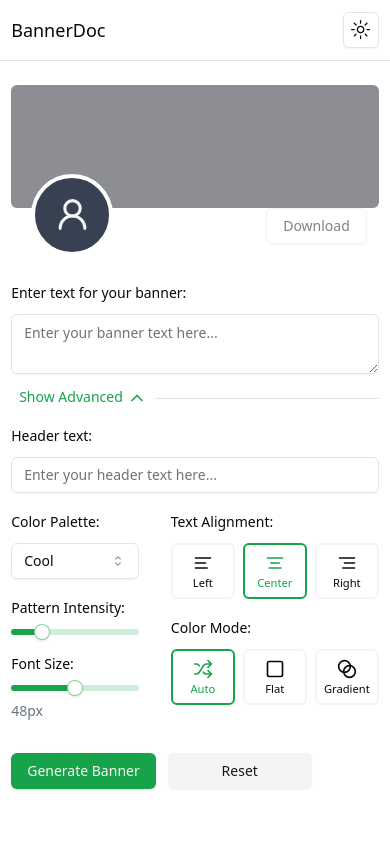
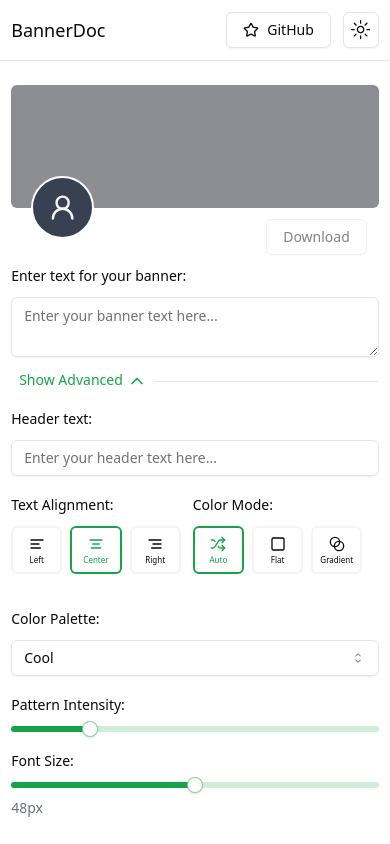
Before and after one commit to devRabbani/bannerdoc, a Next.js app: page / in a window 390 px wide. Shown: the top 844 px of the page. Built offline with nearby package versions, Linux system fonts and the light colour scheme.

Commit message:
fix soome comp structure and add responsive design

```diff
--- a/app/layout.tsx
+++ b/app/layout.tsx
@@ -3,6 +3,7 @@ import localFont from "next/font/local";
 import "./globals.css";
 import Nav from "@/components/nav";
 import { ThemeProvider } from "@/components/theme-provider";
+import Footer from "@/components/footer";
 
 const geistSans = localFont({
   src: "./fonts/GeistVF.woff",
@@ -31,6 +32,7 @@ export default function RootLayout({
         >
           <Nav />
           <main className="container pt-2 pb-16">{children}</main>
+          <Footer />
         </ThemeProvider>
       </body>
     </html>
--- a/components/align-items-radio.tsx
+++ b/components/align-items-radio.tsx
@@ -1,49 +1,31 @@
 import { AlignCenter, AlignLeft, AlignRight } from "lucide-react";
-import { Label } from "./ui/label";
-import { RadioGroup, RadioGroupItem } from "./ui/radio-group";
+import { Label } from "@/components/ui/label";
+import { RadioGroup, RadioGroupItem } from "@/components/ui/radio-group";
 import FormDiv from "./form-div";
 import { AlignType } from "@/lib/types";
+import IconRadioGroup from "./icon-radio-group";
+
+const alignOptions = [
+  { value: "left", icon: AlignLeft },
+  { value: "center", icon: AlignCenter },
+  { value: "right", icon: AlignRight },
+] as const;
+
+type AlignItemsRadioProps = {
+  align: AlignType;
+  setAlign: (align: AlignType) => void;
+};
 
 export default function AlignItemsRadio({
   align,
   setAlign,
-}: {
-  align: AlignType;
-  setAlign: (align: AlignType) => void;
-}) {
+}: AlignItemsRadioProps) {
   return (
-    <FormDiv>
-      <Label>Text Alignment:</Label>
-      <RadioGroup
-        value={align}
-        onValueChange={(value: AlignType) => setAlign(value)}
-        className="flex mt-2"
-      >
-        <Label
-          htmlFor="left"
-          className="flex flex-col justify-center items-center bg-popover rounded-md w-16 h-14 gap-1 hover:bg-accent cursor-pointer hover:text-accent-foreground [&:has([data-state=checked])]:border-primary border-muted [&:has([data-state=checked])]:text-primary border-2"
-        >
-          <AlignLeft className="h-5 w-5" />
-          <span className="text-[0.7rem]">Left</span>
-          <RadioGroupItem value="left" id="left" className="sr-only" />
-        </Label>
-        <Label
-          htmlFor="center"
-          className="flex flex-col justify-center items-center bg-popover rounded-md w-16 h-14 gap-1 hover:bg-accent cursor-pointer hover:text-accent-foreground [&:has([data-state=checked])]:border-primary border-muted [&:has([data-state=checked])]:text-primary border-2"
-        >
-          <AlignCenter className="h-5 w-5" />
-          <span className="text-[0.7rem]">Center</span>
-          <RadioGroupItem value="center" id="center" className="sr-only" />
-        </Label>
-        <Label
-          htmlFor="right"
-          className="flex flex-col justify-center items-center bg-popover rounded-md w-16 h-14 gap-1 hover:bg-accent cursor-pointer hover:text-accent-foreground [&:has([data-state=checked])]:border-primary border-muted [&:has([data-state=checked])]:text-primary border-2"
-        >
-          <AlignRight className="h-5 w-5" />
-          <span className="text-[0.7rem]">Right</span>
-          <RadioGroupItem value="right" id="right" className="sr-only" />
-        </Label>
-      </RadioGroup>
-    </FormDiv>
+    <IconRadioGroup
+      label="Text Alignment"
+      options={alignOptions}
+      value={align}
+      setValue={setAlign}
+    />
   );
 }
--- a/components/banner-generator.tsx
+++ b/components/banner-generator.tsx
@@ -2,16 +2,11 @@
 
 import { useEffect, useRef, useState } from "react";
 import { Button } from "./ui/button";
-import { Textarea } from "./ui/textarea";
 import { Label } from "./ui/label";
-import { backgroundPatterns, colorPalettes } from "@/lib/constants";
 import {
   applyBackground,
   applyPattern,
-  getAverageColor,
-  getContrastColor,
   renderText,
-  renderTextWithWrapping,
   selectColors,
   setupTextRendering,
 } from "@/lib/utils";
@@ -22,25 +17,8 @@ import {
 } from "./ui/collapsible";
 import { Input } from "./ui/input";
 import { Separator } from "./ui/separator";
-import {
-  AlignCenter,
-  AlignLeft,
-  AlignRight,
-  Blend,
-  ChevronDown,
-  Shuffle,
-  Square,
-  User2Icon,
-} from "lucide-react";
-import { RadioGroup, RadioGroupItem } from "./ui/radio-group";
-import { Slider } from "./ui/slider";
-import {
-  Select,
-  SelectContent,
-  SelectItem,
-  SelectTrigger,
-  SelectValue,
-} from "./ui/select";
+import { ChevronDown, User2Icon } from "lucide-react";
+
 import FormDiv from "./form-div";
 import AlignItemsRadio from "./align-items-radio";
 import { ColorModeRadio } from "./color-mode-radio";
@@ -49,7 +27,6 @@ import BannerText from "./banner-text";
 import CustomColorPicker from "./custom-color-picker";
 import SettingSliders from "./setting-sliders";
 import { AlignType, FillModeType, PaletteType } from "@/lib/types";
-import BannerPreview from "./banner-preview";
 
 export default function BannerGenerator() {
   const [bannerUrl, setBannerUrl] = useState("");
@@ -99,7 +76,7 @@ export default function BannerGenerator() {
           palette,
           fillMode,
           customColor1,
-          customColor2
+          customColor2,
         );
         applyBackground(ctx, fillMode, selectedColors);
         await applyPattern(ctx, patternIntensity);
@@ -121,21 +98,21 @@ export default function BannerGenerator() {
   return (
     <div
       ref={bannerContainerRef}
-      className=" mx-auto py-4 space-y-6 scroll-mt-56"
+      className="mx-auto scroll-mt-56 space-y-6 py-4"
     >
       <div className="">
-        <div className="relative scroll-mt-56 aspect-[3/1] w-full mx-auto bg-muted-foreground/80 rounded-md overflow-hidden">
-          <canvas ref={canvasRef} className="absolute inset-0 w-full h-full" />
+        <div className="relative mx-auto aspect-[3/1] w-full scroll-mt-56 overflow-hidden rounded-md bg-muted-foreground/80">
+          <canvas ref={canvasRef} className="absolute inset-0 h-full w-full" />
         </div>
         <div className="flex items-end justify-between">
-          <div className="w-[22.3%]  aspect-square rounded-full border-4 border-background -mt-[11%] ml-5 relative bg-gray-700 grid place-items-center text-gray-100 ">
+          <div className="relative -mt-[8.5%] ml-5 grid aspect-square w-[17%] place-items-center rounded-full border-2 border-background bg-gray-700 text-gray-100 sm:-mt-[11%] sm:w-[22.3%] sm:border-4">
             <User2Icon className="h-1/2 w-1/2" />
           </div>
           <Button
             disabled={!bannerUrl}
             onClick={downloadBanner}
             variant="outline"
-            className="mb-3 mr-3"
+            className="-mb-4 mr-3 sm:mb-3"
           >
             Download
           </Button>
@@ -153,7 +130,7 @@ export default function BannerGenerator() {
               <Separator />
               <Button
                 variant="link"
-                className="-mt-5 bg-background gap-1 w-fit px-2 flex items-center"
+                className="-mt-5 flex w-fit items-center gap-1 bg-background px-2"
               >
                 Show Advanced{" "}
                 <ChevronDown
@@ -174,12 +151,12 @@ export default function BannerGenerator() {
                 placeholder="Enter your header text here..."
               />
             </FormDiv>
-            <div className="flex flex-row-reverse gap-8 items-start">
-              <div className="space-y-4">
+            <div className="flex flex-col items-start gap-8 md:flex-row-reverse">
+              <div className="flex w-full justify-between gap-2 min-[370px]:justify-start min-[370px]:gap-3 sm:gap-4 md:w-fit md:flex-col">
                 <AlignItemsRadio align={align} setAlign={setAlign} />
                 <ColorModeRadio fillMode={fillMode} setFillMode={setFillMode} />
               </div>
-              <div className="space-y-4 w-full">
+              <div className="w-full space-y-4">
                 <div className="flex gap-3">
                   <SelectColorPalette value={palette} setValue={setPalette} />
                   {palette === "custom" && (
@@ -202,11 +179,15 @@ export default function BannerGenerator() {
             </div>
           </CollapsibleContent>
         </Collapsible>
-        <div className="space-x-3">
-          <Button onClick={generateBanner} className="mt-6">
+        <div className="mt-6 flex flex-col-reverse gap-3 sm:flex-row">
+          <Button onClick={generateBanner} className="py-5 sm:py-2">
             Generate Banner
           </Button>
-          <Button onClick={handleReset} variant="secondary" className="w-36">
+          <Button
+            onClick={handleReset}
+            variant="secondary"
+            className="py-5 sm:w-36 sm:py-2"
+          >
             Reset
           </Button>
         </div>
--- a/components/color-mode-radio.tsx
+++ b/components/color-mode-radio.tsx
@@ -3,47 +3,26 @@ import { Label } from "./ui/label";
 import { RadioGroup, RadioGroupItem } from "./ui/radio-group";
 import { FillModeType } from "@/lib/types";
 import FormDiv from "./form-div";
+import IconRadioGroup from "./icon-radio-group";
 
-export function ColorModeRadio({
-  fillMode,
-  setFillMode,
-}: {
+const fillOptions = [
+  { value: "auto", icon: Shuffle, label: "Left" },
+  { value: "flat", icon: Square, label: "Center" },
+  { value: "gradient", icon: Blend, label: "Right" },
+] as const;
+
+type ColorModeRadioProps = {
   fillMode: FillModeType;
-  setFillMode: (fillMode: FillModeType) => void;
-}) {
+  setFillMode: (colorMode: FillModeType) => void;
+};
+
+export function ColorModeRadio({ fillMode, setFillMode }: ColorModeRadioProps) {
   return (
-    <FormDiv>
-      <Label>Color Mode:</Label>
-      <RadioGroup
-        value={fillMode}
-        onValueChange={(value: FillModeType) => setFillMode(value)}
-        className="flex mt-2"
-      >
-        <Label
-          htmlFor="auto"
-          className="flex flex-col justify-center items-center bg-popover rounded-md w-16 h-14 gap-1 hover:bg-accent cursor-pointer hover:text-accent-foreground [&:has([data-state=checked])]:border-primary border-muted [&:has([data-state=checked])]:text-primary border-2"
-        >
-          <Shuffle className="h-5 w-5" />
-          <span className="text-[0.7rem]">Auto</span>
-          <RadioGroupItem value="auto" id="auto" className="sr-only" />
-        </Label>
-        <Label
-          htmlFor="flat"
-          className="flex flex-col justify-center items-center bg-popover rounded-md w-16 h-14 gap-1 hover:bg-accent cursor-pointer hover:text-accent-foreground [&:has([data-state=checked])]:border-primary border-muted [&:has([data-state=checked])]:text-primary border-2"
-        >
-          <Square className="h-5 w-5" />
-          <span className="text-[0.7rem]">Flat</span>
-          <RadioGroupItem value="flat" id="flat" className="sr-only" />
-        </Label>
-        <Label
-          htmlFor="gradient"
-          className="flex flex-col justify-center items-center bg-popover rounded-md w-16 h-14 gap-1 hover:bg-accent cursor-pointer hover:text-accent-foreground [&:has([data-state=checked])]:border-primary border-muted [&:has([data-state=checked])]:text-primary border-2"
-        >
-          <Blend className="h-5 w-5" />
-          <span className="text-[0.7rem]">Gradient</span>
-          <RadioGroupItem value="gradient" id="gradient" className="sr-only" />
-        </Label>
-      </RadioGroup>
-    </FormDiv>
+    <IconRadioGroup
+      label="Color Mode"
+      options={fillOptions}
+      value={fillMode}
+      setValue={setFillMode}
+    />
   );
 }
--- a/components/custom-color-picker.tsx
+++ b/components/custom-color-picker.tsx
@@ -16,18 +16,18 @@ export default function CustomColorPicker({
   return (
     <FormDiv>
       <Label>Custom color</Label>
-      <div className="flex gap-2">
+      <div className="flex gap-3 sm:gap-2">
         <Input
           value={customColor1}
           onChange={(e) => setCustomColor1(e.target.value)}
           type="color"
-          className="w-11 h-11 p-1 cursor-pointer"
+          className="h-11 w-11 cursor-pointer p-1"
         />
         <Input
           value={customColor2}
           onChange={(e) => setCustomColor2(e.target.value)}
           type="color"
-          className="w-11 h-11 p-1 cursor-pointer"
+          className="h-11 w-11 cursor-pointer p-1"
         />
       </div>
     </FormDiv>
--- /dev/null
+++ b/components/icon-radio-group.tsx
@@ -0,0 +1,48 @@
+import { LucideIcon } from "lucide-react";
+import { RadioGroup, RadioGroupItem } from "./ui/radio-group";
+import { Label } from "./ui/label";
+import FormDiv from "./form-div";
+
+type RadioOption<T extends string> = {
+  value: T;
+  icon: LucideIcon;
+};
+
+type IconRadioGroupProps<T extends string> = {
+  label: string;
+  options: readonly RadioOption<T>[];
+  value: T;
+  setValue: (value: T) => void;
+};
+
+export default function IconRadioGroup<T extends string>({
+  label,
+  options,
+  value,
+  setValue,
+}: IconRadioGroupProps<T>) {
+  return (
+    <FormDiv>
+      <Label>{label}:</Label>
+      <RadioGroup
+        value={value}
+        onValueChange={setValue}
+        className="mt-2 flex gap-2 md:gap-3"
+      >
+        {options.map(({ value, icon: Icon }) => (
+          <Label
+            key={value}
+            htmlFor={value}
+            className="flex h-12 w-[3.2rem] cursor-pointer flex-col items-center justify-center gap-1 rounded-md border-2 border-muted bg-popover hover:bg-accent hover:text-accent-foreground sm:h-14 sm:w-16 [&:has([data-state=checked])]:border-primary [&:has([data-state=checked])]:text-primary"
+          >
+            <Icon className="h-4 w-4 sm:h-5 sm:w-5" />
+            <span className="text-[0.5rem] capitalize sm:text-[0.7rem]">
+              {value}
+            </span>
+            <RadioGroupItem value={value} id={value} className="sr-only" />
+          </Label>
+        ))}
+      </RadioGroup>
+    </FormDiv>
+  );
+}
--- a/components/nav.tsx
+++ b/components/nav.tsx
@@ -1,14 +1,27 @@
 import Link from "next/link";
 import { Separator } from "./ui/separator";
-import { ModeToggle } from "./theme-toggle";
+import { ModeToggle } from "./mode-toggle";
+import { Button } from "./ui/button";
+import { Star } from "lucide-react";
 
 export default function Nav() {
   return (
     <nav className="bg-background sticky top-0 z-50">
-      <div className="container py-3 flex justify-between items-center">
+      <div className="container py-3 flex gap-3 items-center">
         <Link href="/" className="text-lg font-medium">
           BannerDoc
         </Link>
+        <Button variant="outline" size="default" asChild>
+          <a
+            href="https://github.com/devRabbani/bannerdoc"
+            target="_blank"
+            rel="noopener noreferrer"
+            className="flex items-center ml-auto"
+          >
+            <Star className="mr-2 h-4 w-4" />
+            GitHub
+          </a>
+        </Button>
         <ModeToggle />
       </div>
       <Separator />
--- a/package.json
+++ b/package.json
@@ -38,6 +38,7 @@
     "eslint": "^8",
     "eslint-config-next": "14.2.13",
     "postcss": "^8",
+    "prettier-plugin-tailwindcss": "^0.6.6",
     "tailwindcss": "^3.4.1",
     "typescript": "^5"
   }
```
Also changed, not shown: components/footer.tsx (added, +18 -0 lines), lib/constants.ts (+0 -31 lines), components/mode-toggle.tsx (renamed from components/theme-toggle.tsx), 2 other files (tests, documents, lock files or other folders).
